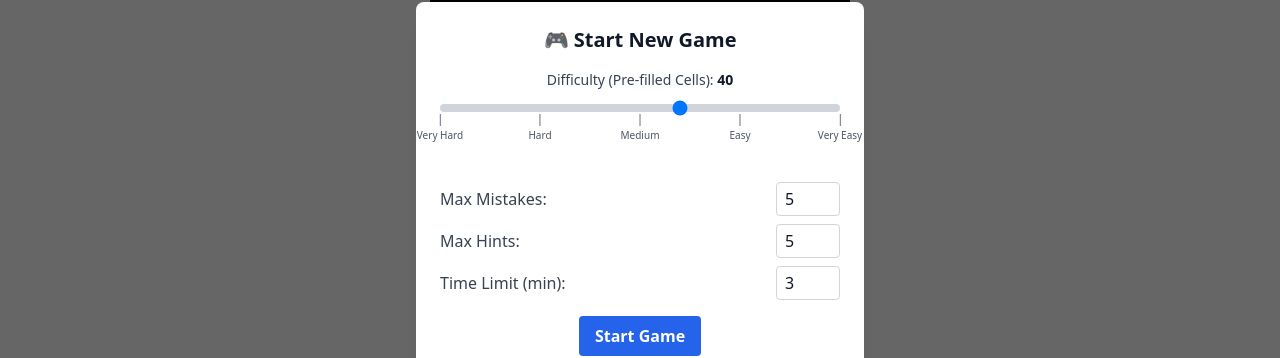
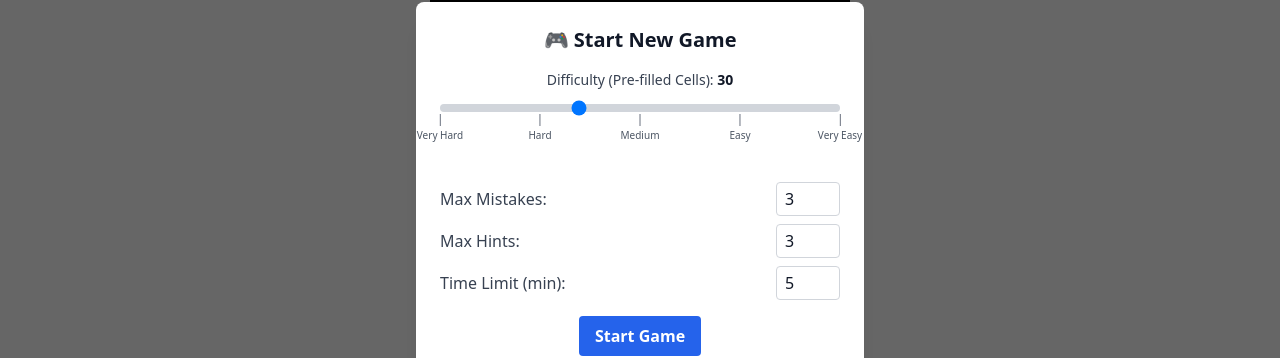
Before and after one commit to HrshSwnt/sudoku, a React (Vite) app: page / in a window 1280 px wide. Shown: the part 209-567 px from the top of the page. Built offline with nearby package versions, Linux system fonts and the light colour scheme.

Commit message:
Changed default settings

```diff
--- a/src/components/GameStartPrompt.tsx
+++ b/src/components/GameStartPrompt.tsx
@@ -9,10 +9,10 @@ export default function GameStartPrompt() {
         setShowStartPrompt,
     } = useSudoku();
 
-    const [mistakes, setMistakes] = useState(5);
-    const [hints, setHints] = useState(5);
-    const [time, setTime] = useState(3); // in minutes
-    const [difficulty, setDifficulty] = useState(40); // default: Easy
+    const [mistakes, setMistakes] = useState(3);
+    const [hints, setHints] = useState(3);
+    const [time, setTime] = useState(5); // in minutes
+    const [difficulty, setDifficulty] = useState(30);
 
     function startGame() {
         resetBoard({
```
